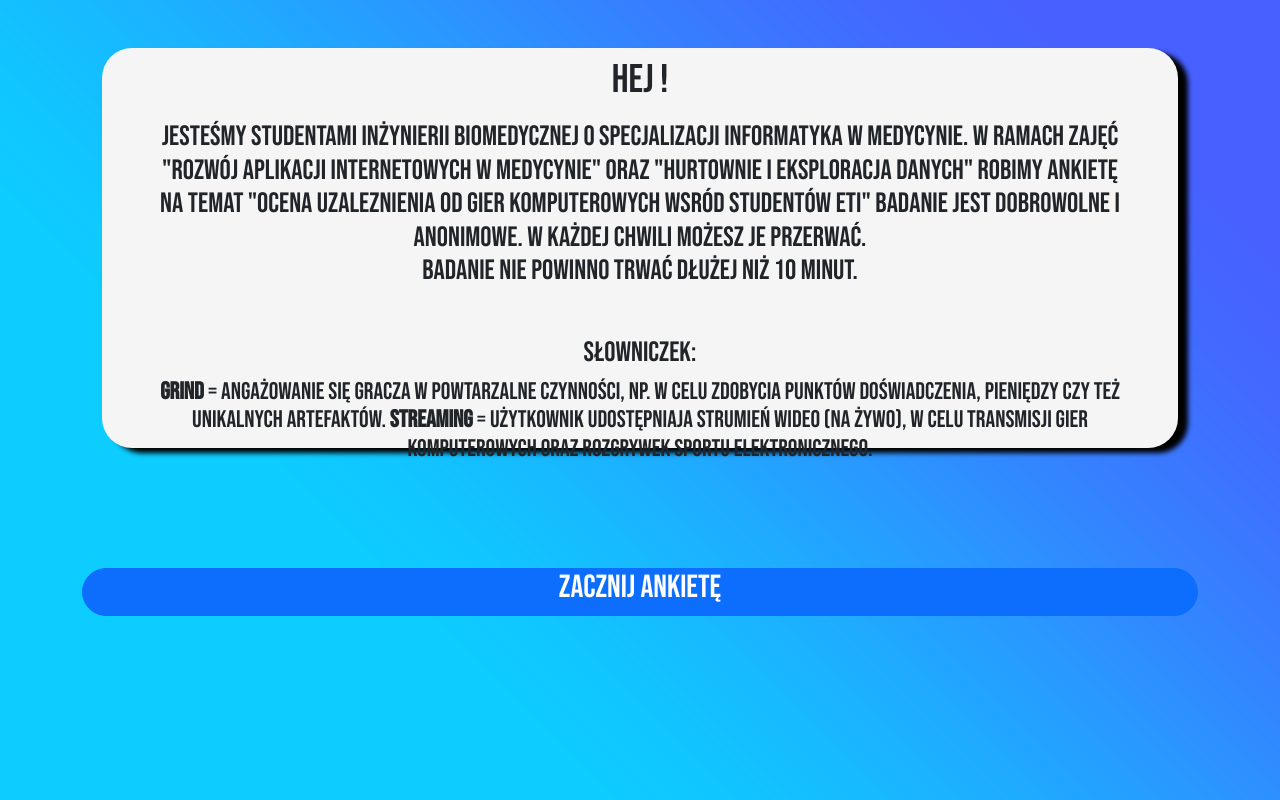
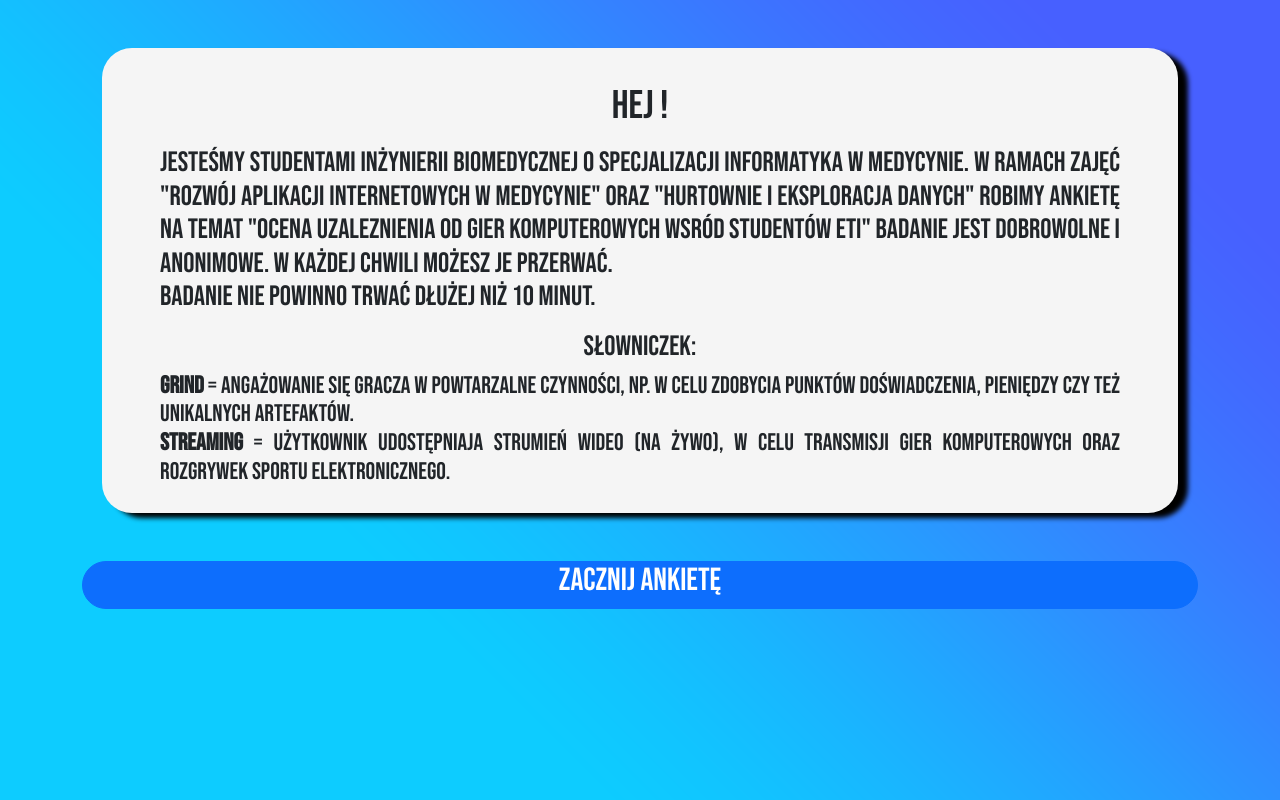
Before and after one commit to drachu/website_polling, a Flask app: page / in a window 1280 px wide. Run offline with Flask 2, Linux system fonts and the light colour scheme; some libraries are stand-ins or nearby versions.

Commit message:
Optymalizacja chmurek i tekstu

```diff
--- a/website/static/styles/style.css
+++ b/website/static/styles/style.css
@@ -1,5 +1,4 @@
-@import url('https://fonts.googleapis.com/css2?family=Bebas+Neue&display=swap');
-
+@import url("https://fonts.googleapis.com/css2?family=Bebas+Neue&display=swap");
 body {
   font-family: 'Bebas Neue', cursive;
   text-rendering: optimizeLegibility;
@@ -57,7 +56,8 @@ p {
 .grid-item {
   background: whitesmoke;
   text-align: center;
-  height: 300px;
+  height: 4%;
+  width: 83%;
   margin: 30px;
   /* line-height: 40px; */
   -webkit-box-shadow: 10px 5px 5px black;
@@ -71,32 +71,35 @@ p {
           animation-duration: 2s;
 }
 
-.grid_item_start{
+.grid_item_start {
   background: whitesmoke;
   text-align: center;
-  height: 400px;
+  height: auto;
+  text-align: justify;
+  padding: 10px;
   margin: 20px;
   /* line-height: 40px; */
   -webkit-box-shadow: 10px 5px 5px black;
-          box-shadow: 10px 5px 5px black;
+  box-shadow: 10px 5px 5px black;
   border-radius: 30px;
 }
 
-.grid_item_end{
+.grid_item_end {
   background: whitesmoke;
   text-align: center;
-  height: 170px;
+  height: auto;
+  text-align: justify;
+  padding-bottom: 1px;
   margin: 20px;
   /* line-height: 40px; */
   -webkit-box-shadow: 10px 5px 5px black;
-          box-shadow: 10px 5px 5px black;
+  box-shadow: 10px 5px 5px black;
   border-radius: 30px;
 }
 
 .grid-item:hover {
-  margin: 50px 50px;
-  -webkit-transform: scale(1.25);
-          transform: scale(1.25);
+  -webkit-transform: scale(1.1);
+          transform: scale(1.1);
 }
 
 .btn-group {
--- a/website/static/styles/style.scss
+++ b/website/static/styles/style.scss
@@ -1,7 +1,8 @@
 $green: #7ceaa4;
 $purple: #3b3d54;
-
+@import url('https://fonts.googleapis.com/css2?family=Bebas+Neue&display=swap');
 body {
+  font-family: 'Bebas Neue', cursive;
   text-rendering: optimizeLegibility;
   font-smooth: always;
   -webkit-font-smoothing: antialiased;
@@ -49,7 +50,8 @@ p {
 .grid-item {
   background: whitesmoke;
   text-align: center;
-  height: 300px;
+  height: 4%;
+  width: 83%;
   margin: 30px;
 
   /* line-height: 40px; */
@@ -62,9 +64,34 @@ p {
   animation-duration: 2s;
 }
 
+.grid_item_start{
+  background: whitesmoke;
+  text-align: center;
+  height: auto;
+  text-align: justify;
+  padding: 10px;
+  margin: 20px;
+  /* line-height: 40px; */
+  -webkit-box-shadow: 10px 5px 5px black;
+          box-shadow: 10px 5px 5px black;
+  border-radius: 30px;
+}
+
+.grid_item_end{
+  background: whitesmoke;
+  text-align: center;
+  height: auto;
+  text-align: justify;
+  padding-bottom:1px;
+  margin: 20px;
+  /* line-height: 40px; */
+  -webkit-box-shadow: 10px 5px 5px black;
+          box-shadow: 10px 5px 5px black;
+  border-radius: 30px;
+}
+
 .grid-item:hover {
-  margin: 50px 50px;
-  transform: scale(1.25);
+  transform: scale(1.1);
 }
 
 .btn-group {
--- a/website/templates/home.html
+++ b/website/templates/home.html
@@ -6,11 +6,11 @@ Powitanie
 {% block content %}
 
 <div class="container my-5">
-    <div class="grid_item_start">
+    <div class="grid_item_start my-5">
         <h1 class="text-center my-3 pt-2">Hej !</h1>
 
 
-        <h3 class="text-center mx-5 mb-5">
+        <h3 class="mx-5 mb-3">
             Jesteśmy studentami Inżynierii biomedycznej o specjalizacji Informatyka w medycynie.
             W ramach zajęć "Rozwój aplikacji internetowych w medycynie" oraz "Hurtownie i eksploracja danych"
             robimy ankietę na temat "Ocena uzaleznienia od gier komputerowych wsród studentów ETI"
@@ -20,7 +20,7 @@ Powitanie
         <h3 class="text-center">Słowniczek:</h3>
         <h4 class="mx-5 mb-3">
             <b>Grind</b> = angażowanie się gracza w powtarzalne czynności, np. w celu zdobycia punktów doświadczenia,
-            pieniędzy czy też unikalnych artefaktów.
+            pieniędzy czy też unikalnych artefaktów.<br>
             <b>Streaming</b> = użytkownik udostępniaja strumień wideo (na żywo), w celu transmisji gier komputerowych
             oraz rozgrywek sportu elektronicznego.
         </h4>
@@ -28,7 +28,7 @@ Powitanie
 
     </div>
     <div class="przycisk">
-        <div class="text-center" style="margin-top: 120px;">
+        <div class="text-center" style="margin-top: 0px;">
             <a href="{{ url_for('form_page') }}" class="btn btn-lg btn-block btn-primary" role="button"
                 aria-pressed="true">
                 <h2>Zacznij ankietę</h2>
```
Also changed, not shown: website/templates/thanks.html (+1 -6 lines), 1 other file.
